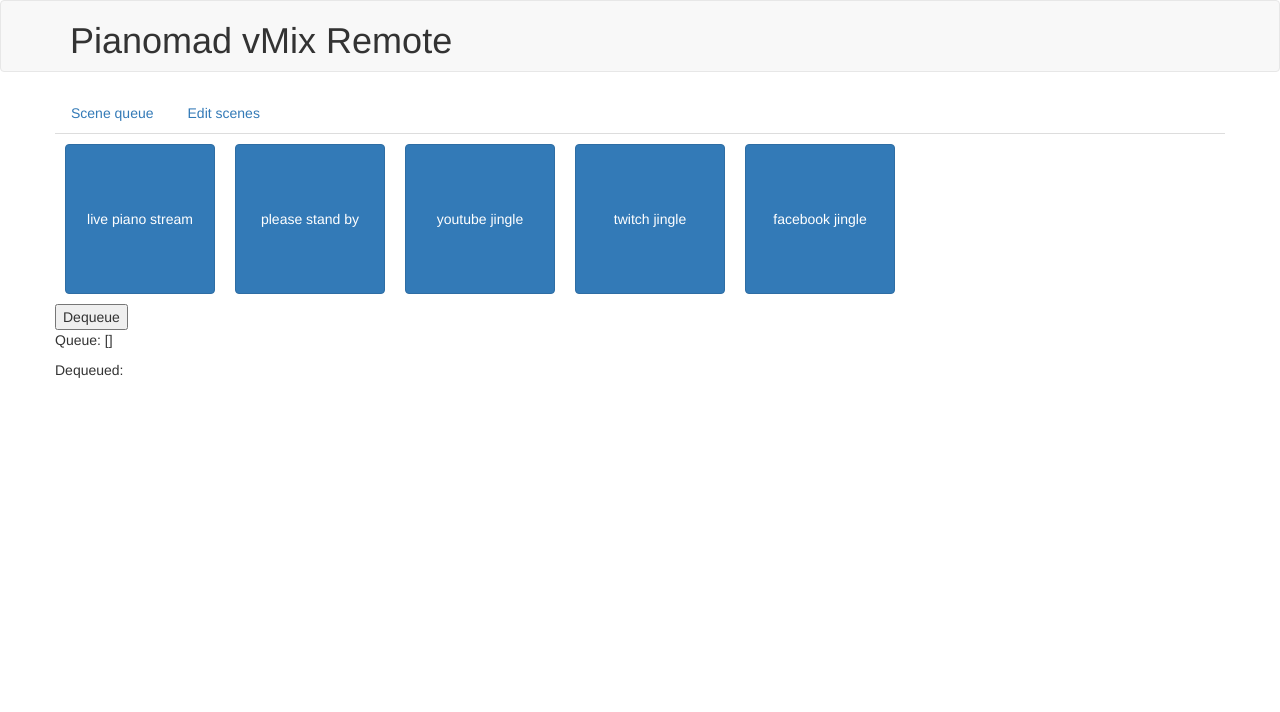
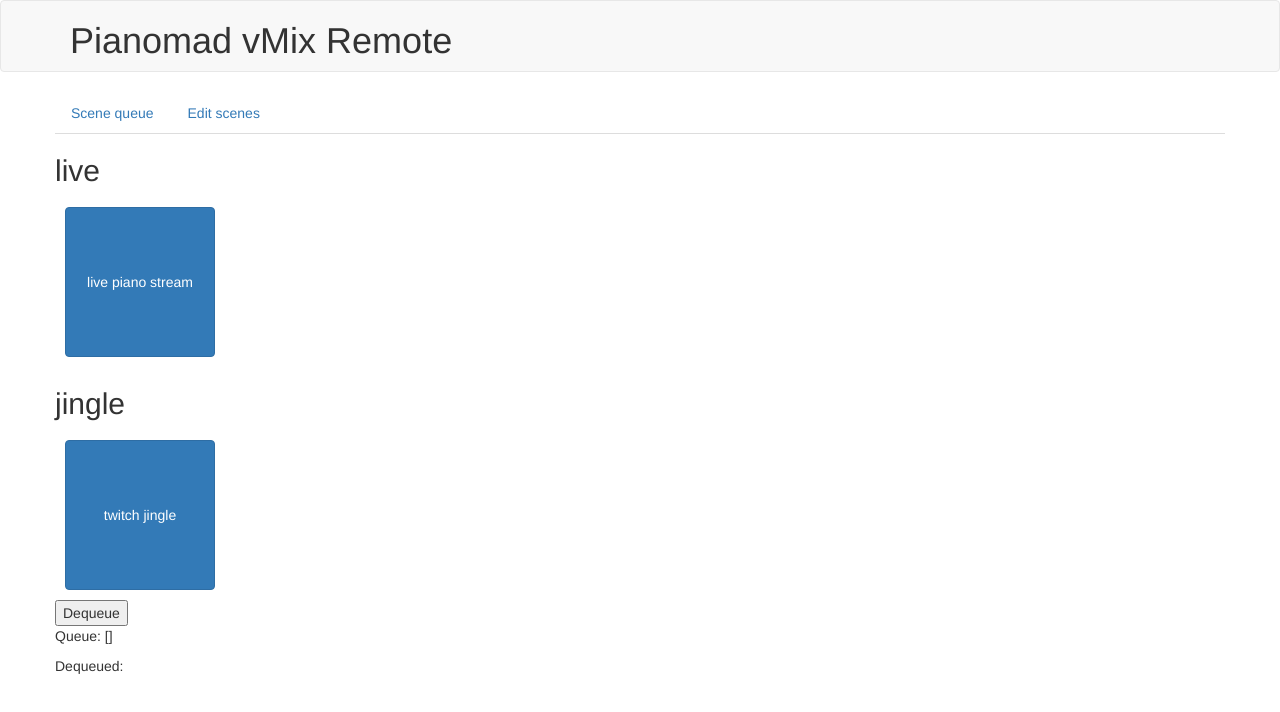
Before and after one commit to bzamecnik/vmix-remote, a website: page frontend-angular/app/index.html in a window 1280 px wide. Drawn offline with nearby package versions, Linux system fonts and the light colour scheme; some packages are replaced by stand-ins of ours.

Commit message:
Separate the list of scenes by type in the control view.

```diff
--- a/frontend-angular/app/scene-queue/scene-queue.template.html
+++ b/frontend-angular/app/scene-queue/scene-queue.template.html
@@ -1,5 +1,7 @@
 <div class="scenes">
-  <button ng-repeat="scene in $ctrl.scenes"
+  <div ng-repeat="sceneType in ['live', 'jingle']">
+    <h2>{{sceneType}}</h2>
+    <button ng-repeat="scene in $ctrl.scenes |filter: {type: sceneType}"
     class="btn tile"
     ng-class="{
       'btn-primary': !$ctrl.isEnqueued(scene.id),
@@ -7,6 +9,7 @@
       'btn-danger': $ctrl.dequeued == scene.id
     }"
     ng-click="$ctrl.enqueue(scene.id)">{{scene.title}}</button>
+  </div>
 </div>
 
 <button ng-click="$ctrl.dequeue()">Dequeue</button>
--- a/frontend-angular/app/scenes/scene-repository.service.js
+++ b/frontend-angular/app/scenes/scene-repository.service.js
@@ -3,11 +3,11 @@
 // This services provides a repository of scene definitions.
 angular.module('scenes').factory('sceneRepositoryService', function() {
   var scenes = [
-    {"id": "0", "title": "live piano stream"},
-    {"id": "1", "title": "please stand by"},
-    {"id": "2", "title": "youtube jingle"},
-    {"id": "3", "title": "twitch jingle"},
-    {"id": "4", "title": "facebook jingle"}
+    {id: "0", title: "live piano stream", type: "live"},
+    {id: "1", title: "please stand by"},
+    {id: "2", title: "youtube jingle"},
+    {id: "3", title: "twitch jingle", type: "jingle"},
+    {id: "4", title: "facebook jingle"}
   ];
   return {
     "scenes": scenes
```
Lines whose indentation alone changed are shown as unchanged.
